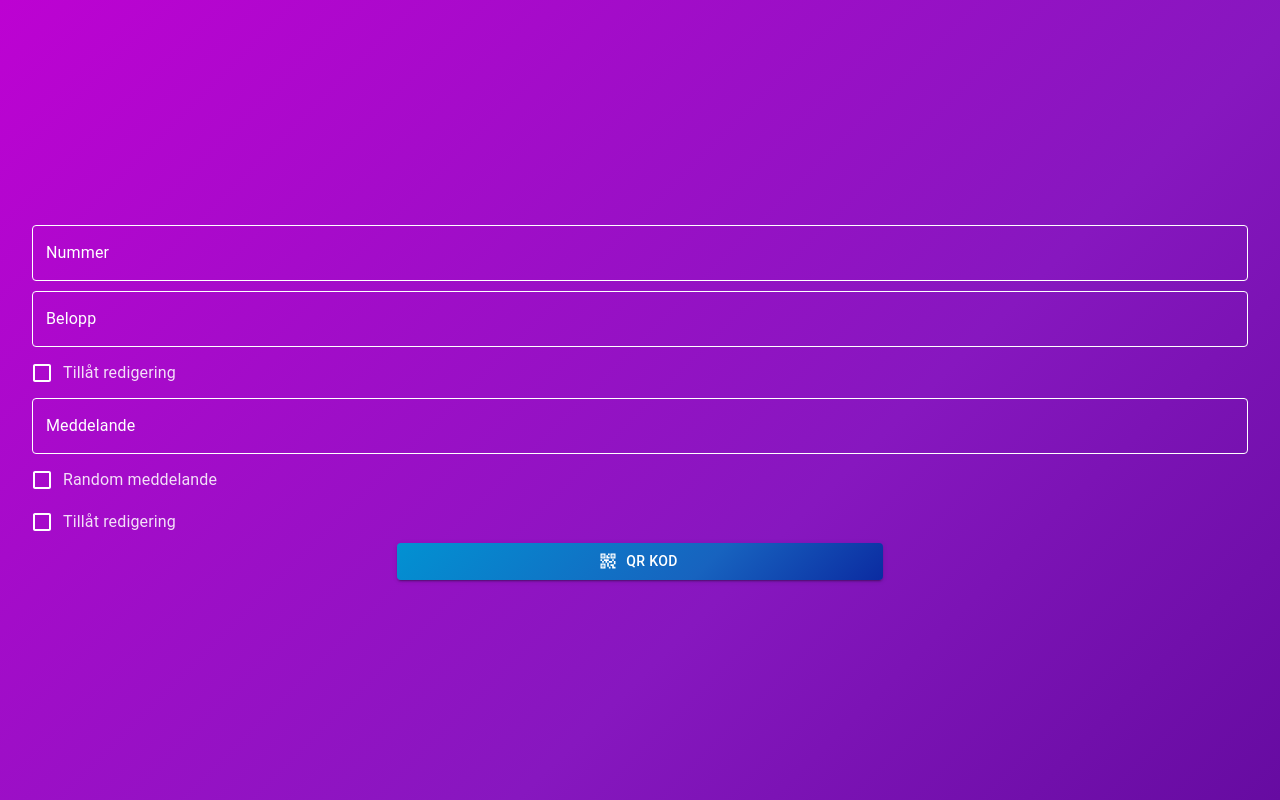
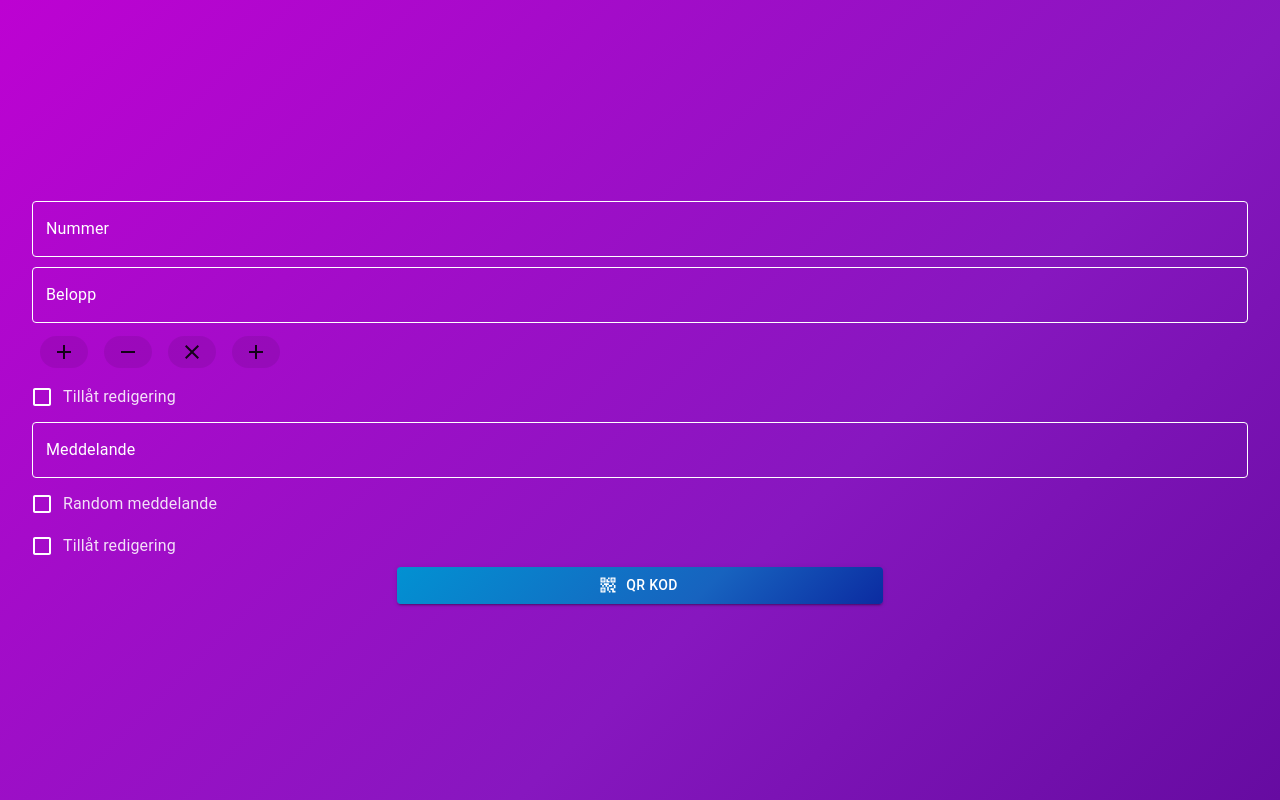
Before and after one commit to Philip2809/swish-me, a React (Vite) app in the folder app/: page / in a window 1280 px wide. Built offline with nearby package versions, Linux system fonts and the light colour scheme.

Commit message:
improvments

```diff
--- a/app/src/Create.tsx
+++ b/app/src/Create.tsx
@@ -7,9 +7,13 @@ import Button from '@mui/material/Button';
 import QrCode2Icon from '@mui/icons-material/QrCode2';
 import ShareIcon from '@mui/icons-material/Share';
 import { validate } from './helper';
-import { useState } from 'react';
+import { useRef, useState } from 'react';
 import QRCode from 'qrcode';
 import SwipeableDrawer from '@mui/material/SwipeableDrawer';
+import { Chip, IconButton, Stack } from '@mui/material';
+import AddIcon from '@mui/icons-material/Add';
+import RemoveIcon from '@mui/icons-material/Remove';
+import CloseIcon from '@mui/icons-material/Close';
 
 const SwishMeInput = styled(TextField)({
   '&': {
@@ -59,11 +63,31 @@ const SwishMeButton = styled(Button)({
 function Create() {
   const [open, setOpen] = useState(false);
   const [randomEnabled, setRandomEnabled] = useState(false);
+  const amountRef = useRef<HTMLInputElement>(null);
 
   return (
     <>
       <SwishMeInput id='number' label="Nummer" inputProps={{ inputMode: 'numeric', placeholder: '0760123456', maxLength: 10 }} defaultValue={localStorage.getItem('number') || ''} />
-      <SwishMeInput id='amt' label="Belopp" inputProps={{ inputMode: 'numeric', placeholder: '69.420' }} />
+      <SwishMeInput id='amt' label="Belopp" inputRef={amountRef} onBlur={(i) => {
+        const input = i.target.value.replace(/[^-()\d/*+.]/g, '');
+        if (!input.match(/\d/)) { i.target.value = ''; return; }
+        const math = eval(input);
+        if (math) i.target.value = math >= 1 ? math : '';
+      }} inputProps={{ inputMode: 'numeric', placeholder: '69.420' }} />
+      <Stack direction='row'>
+        <IconButton color='primary' onTouchEnd={(e) => { if (amountRef?.current) amountRef.current.value += '+'; e.preventDefault() }}>
+          <Chip label={<AddIcon />} sx={{ '& span': { display: 'flex', justifyContent: 'center' }}} />
+        </IconButton>
+        <IconButton color='primary' onTouchEnd={(e) => { if (amountRef?.current) amountRef.current.value += '-'; e.preventDefault() }}>
+          <Chip label={<RemoveIcon />} sx={{ '& span': { display: 'flex', justifyContent: 'center' }}} />
+        </IconButton>
+        <IconButton color='primary' onTouchEnd={(e) => { if (amountRef?.current) amountRef.current.value += '*'; e.preventDefault() }}>
+          <Chip label={<CloseIcon />} sx={{ '& span': { display: 'flex', justifyContent: 'center' }}} />
+        </IconButton>
+        <IconButton color='primary' onTouchEnd={(e) => { if (amountRef?.current) amountRef.current.value += '/'; e.preventDefault() }}>
+          <Chip label={<AddIcon />} sx={{ '& span': { display: 'flex', justifyContent: 'center' }}} />
+        </IconButton>
+      </Stack>
       <FormControlLabel control={<SwishMeCheckbox id='editAmt' />} label="Tillåt redigering" />
       <SwishMeInput id='msg' label="Meddelande" disabled={randomEnabled} inputProps={{ placeholder: 'Tack för avsugningen', maxLength: 50 }} />
       <FormControlLabel control={<SwishMeCheckbox id='randomMsg' onChange={(v) => setRandomEnabled(v.target.checked)} />} label="Random meddelande" />
--- a/app/src/helper.ts
+++ b/app/src/helper.ts
@@ -26,7 +26,7 @@ export function buildUrl(number: string, amount: number, message: string, allowA
 
 export function validate(number: string, amount: string, message: string) {
     if (number && number.length === 10 && (number.match(/07[0-9]{8}$/) || number.match(/123[0-9]{7}$/))) {
-        if (!isNaN(Number(amount)) && Number(amount) > 1) {
+        if (!isNaN(Number(amount)) && Number(amount) >= 1) {
           if (message.length <= 50) {
             return true;
           }
```
Also changed, not shown: 3 other files (tests, documents, lock files or other folders).
